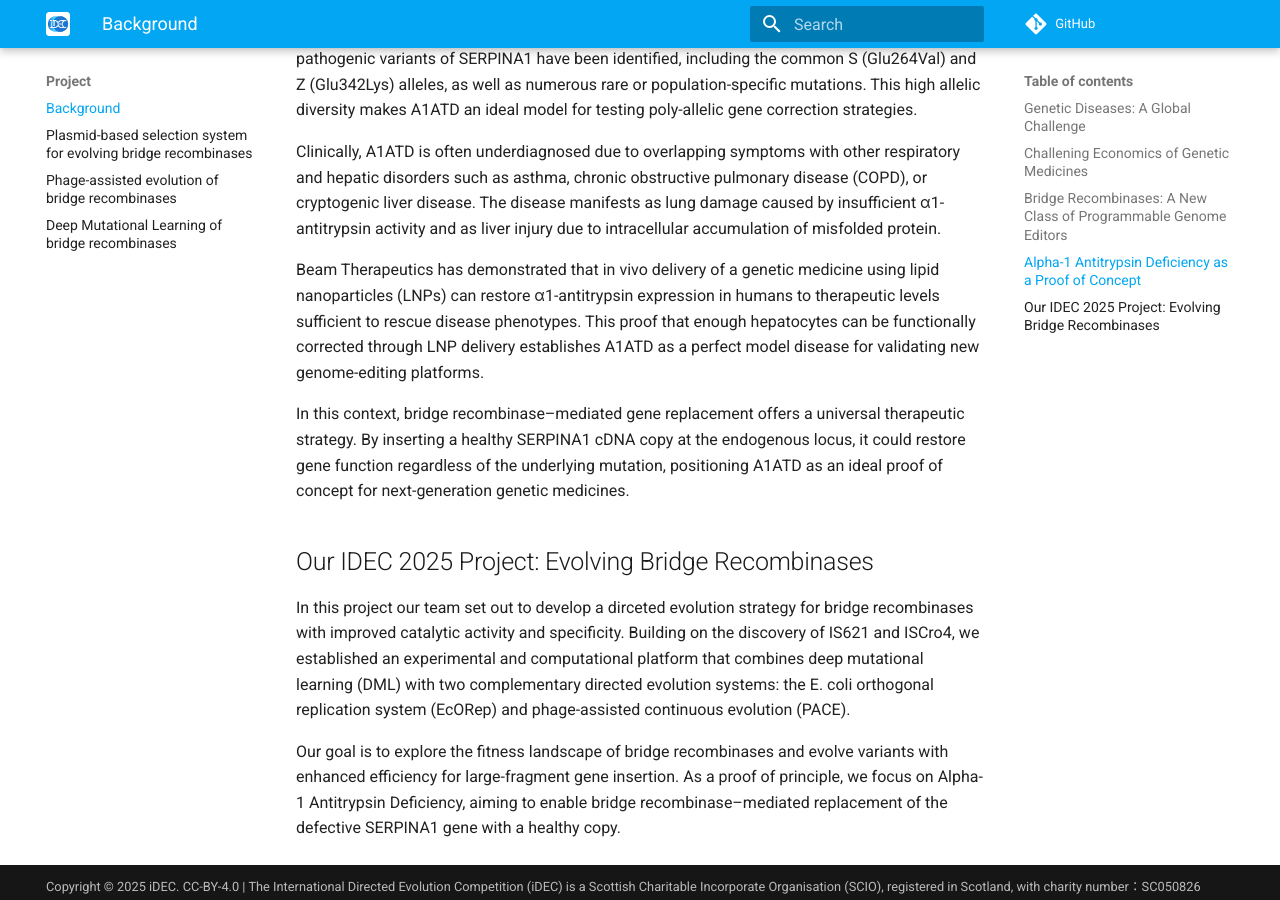
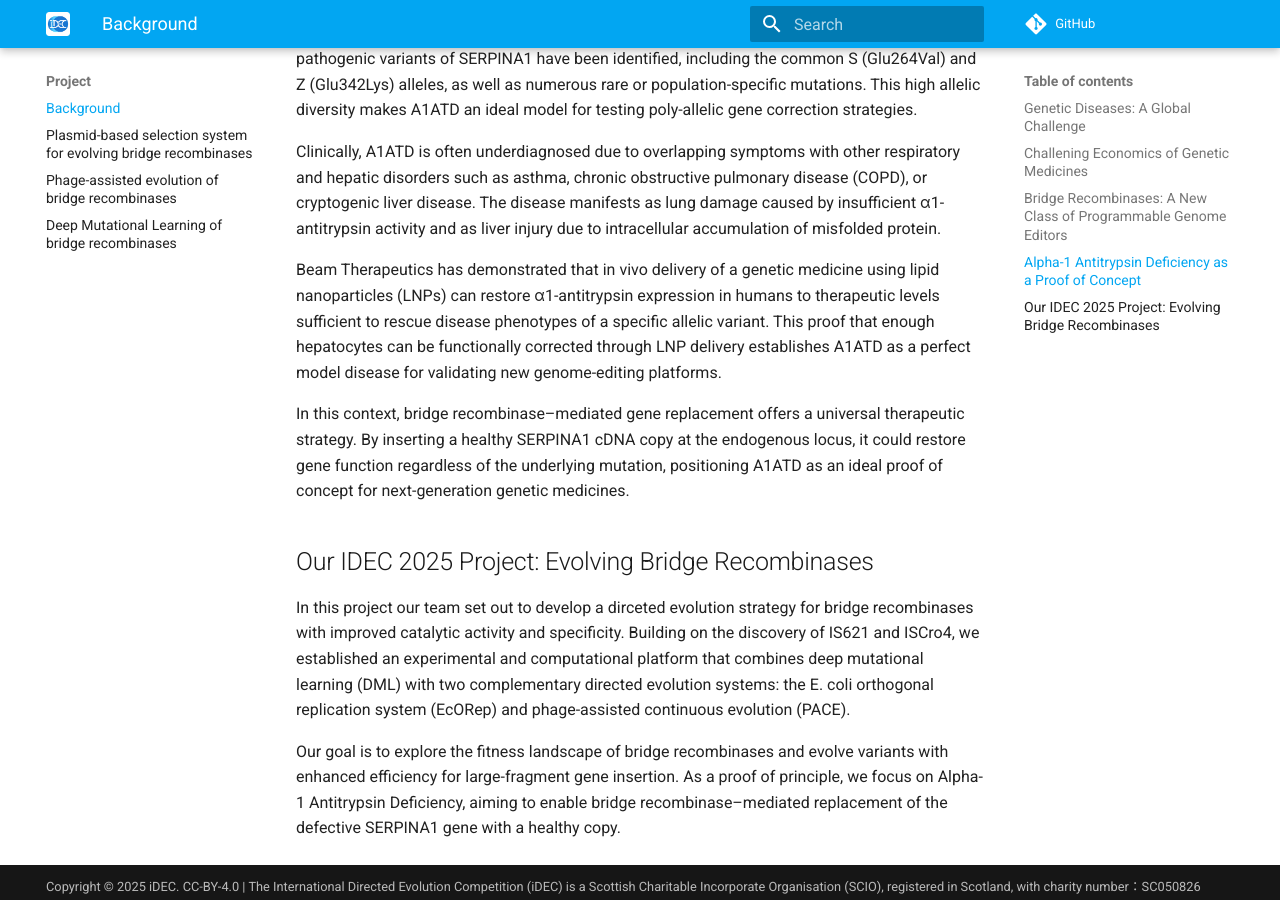
Before and after one commit to sofifilippini7-tech/2025_Evolution_Suisse_2025, an MkDocs documentation site: the page built from docs/project/background.md, in a window 1280 px wide and 900 px high, scrolled down 2156 px. Built offline with MkDocs 1.6.1 and Material for MkDocs 9.7.7, drawn with Linux system fonts in a browser that asks for light colours; comment, search, counter and statistics services are not loaded.

Commit message:
Update background.md

```diff
--- a/docs/project/background.md
+++ b/docs/project/background.md
@@ -27,7 +27,7 @@ Alpha-1 antitrypsin deficiency (A1ATD) is an autosomal co-dominant disorder caus
 
 Clinically, A1ATD is often underdiagnosed due to overlapping symptoms with other respiratory and hepatic disorders such as asthma, chronic obstructive pulmonary disease (COPD), or cryptogenic liver disease. The disease manifests as lung damage caused by insufficient α1-antitrypsin activity and as liver injury due to intracellular accumulation of misfolded protein.
 
-Beam Therapeutics has demonstrated that in vivo delivery of a genetic medicine using lipid nanoparticles (LNPs) can restore α1-antitrypsin expression in humans to therapeutic levels sufficient to rescue disease phenotypes. This proof that enough hepatocytes can be functionally corrected through LNP delivery establishes A1ATD as a perfect model disease for validating new genome-editing platforms.
+Beam Therapeutics has demonstrated that in vivo delivery of a genetic medicine using lipid nanoparticles (LNPs) can restore α1-antitrypsin expression in humans to therapeutic levels sufficient to rescue disease phenotypes of a specific allelic variant. This proof that enough hepatocytes can be functionally corrected through LNP delivery establishes A1ATD as a perfect model disease for validating new genome-editing platforms.
 
 In this context, bridge recombinase–mediated gene replacement offers a universal therapeutic strategy. By inserting a healthy SERPINA1 cDNA copy at the endogenous locus, it could restore gene function regardless of the underlying mutation, positioning A1ATD as an ideal proof of concept for next-generation genetic medicines.
 
```
